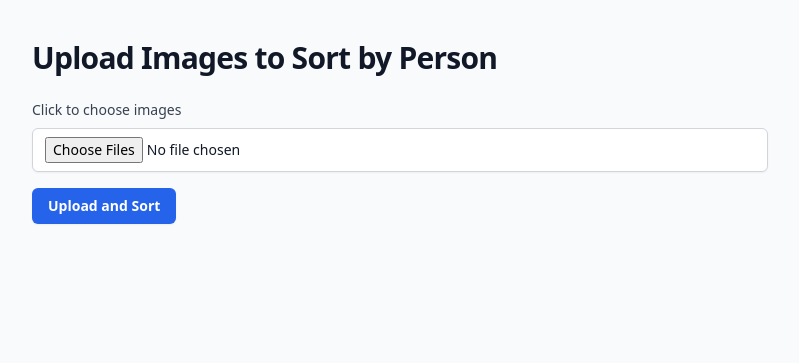
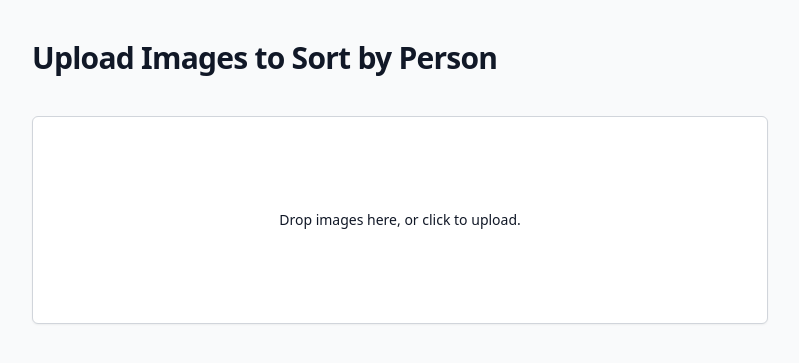
Before and after one commit to vatpham/face-sorter, a Flask app: page / in a window 1280 px wide. Shown: the top 363 px of the page, without its empty margins (240-1039 px from the left). Run offline with Flask 3, Linux system fonts and the light colour scheme; some libraries are stand-ins or nearby versions.

Commit message:
Add drag-and-drop support for local image uploads

```diff
--- a/app/static/js/main.js
+++ b/app/static/js/main.js
@@ -2,13 +2,32 @@ const fileInput = document.getElementById('fileinput');
 const preview = document.getElementById('preview');
 const uploadForm = document.getElementById('uploadForm');
 const loadingOverlay = document.getElementById('loadingOverlay');
+const dropZone = document.getElementById('drop-zone');
+const submitBtn = document.getElementById('submitBtn');
+const clearBtn = document.getElementById('clearBtn');
 
 preview.innerHTML = '';
 
-fileInput.addEventListener('change', () => {
-    preview.innerHTML = ''; // clear previous thumbnails
+function handleFiles(files) {
+    if (!files || files.length === 0) {
+        clearBtn.classList.add('hidden');
+        submitBtn.classList.add('hidden');
+        preview.innerHTML = '';
+        fileInput.value = '';
+        return;
+    }
+
+    // filter image files
+    const imageFiles = Array.from(files).filter(file => file.type.startsWith('image/'));
+    if (imageFiles.length === 0) return;
+
+    const dataTransfer = new DataTransfer();
+    imageFiles.forEach(file => dataTransfer.items.add(file));
+    fileInput.files = dataTransfer.files;
+
+    // update preview
+    preview.innerHTML = '';
     Array.from(fileInput.files).forEach(file => {
-        if (file.type.startsWith('image/')) {
         const reader = new FileReader();
         reader.onload = e => {
             const img = document.createElement('img');
@@ -17,23 +36,62 @@ fileInput.addEventListener('change', () => {
             preview.appendChild(img);
         };
         reader.readAsDataURL(file);
-        }
-    });
     });
 
-window.addEventListener('pageshow', function (event) {
-    if (event.persisted) {
-        window.location.reload();
+    clearBtn.classList.remove('hidden');
+    submitBtn.classList.remove('hidden');
+}
+
+fileInput.addEventListener('change', (e) => handleFiles(e.target.files));
+
+function dropHandler(e) {
+    e.preventDefault();
+    dropZone.classList.remove('border-4', 'border-blue-600');
+    handleFiles(e.dataTransfer.files);
+}
+dropZone.addEventListener('drop', dropHandler);
+
+// cursor effect
+dropZone.addEventListener('dragover', (e) => {
+    const fileItems = [...e.dataTransfer.items].filter(item => item.kind === 'file');
+    if (fileItems.length > 0) {
+        e.preventDefault(); // allow drop
+        e.dataTransfer.dropEffect = fileItems.some(item => item.type.startsWith('image/')) ? 'copy' : 'none';
     }
 });
 
-uploadForm.addEventListener('submit', (e) => {
+// border on dragenter and dragleave
+dropZone.addEventListener('dragenter', () => {
+    dropZone.classList.add('border-4', 'border-blue-600');
+});
+dropZone.addEventListener('dragleave', () => {
+    dropZone.classList.remove('border-4', 'border-blue-600');
+});
+dropZone.addEventListener('drop', () => {
+    dropZone.classList.remove('border-4', 'border-blue-600');
+});
+
+// prevent default drop/open behavior on window
+window.addEventListener('dragover', (e) => {
+    const fileItems = [...e.dataTransfer.items].filter(item => item.kind === 'file');
+    if (fileItems.length > 0) e.preventDefault();
+});
+window.addEventListener('drop', (e) => {
+    const fileItems = [...e.dataTransfer.items].filter(item => item.kind === 'file');
+    if (fileItems.length > 0) e.preventDefault();
+});
+
+// show loading overlay on form submit
+uploadForm.addEventListener('submit', () => {
     const files = Array.from(fileInput.files || []);
     if (files.length === 0) return;
     loadingOverlay.classList.remove('hidden');
 });
-window.addEventListener('pageshow', (event) => {
-    if (event.persisted) {
-        loadingOverlay.classList.add('hidden');
-    }
+
+clearBtn.addEventListener('click', () => {
+    fileInput.value = '';   // clear file input
+    preview.innerHTML = ''; // clear preview
+    dropZone.classList.remove('border-4', 'border-blue-600'); // reset drag highlight
+    clearBtn.classList.add('hidden'); // hide clear button if no files
+    submitBtn.classList.add('hidden'); // hide submit button if no files
 });
--- a/app/templates/index.html
+++ b/app/templates/index.html
@@ -15,16 +15,24 @@
 
         <form id="uploadForm" method="post" enctype="multipart/form-data" class="mt-6 space-y-4">
             <div>
-                <label for="fileinput" class="block text-sm font-medium text-gray-700 dark:text-gray-400">Click to
-                    choose images</label>
-                <input id="fileinput" type="file" name="file" accept=".jpg,.jpeg,.png,image/*" required multiple
-                    class="mt-2 block w-full rounded-md border border-gray-300 bg-white dark:bg-neutral-800 px-3 py-2 text-sm shadow-sm focus:border-blue-600 focus:outline-none focus:ring-1 focus:ring-blue-600" />
+                <label id="drop-zone" class="flex items-center justify-center text-center cursor-pointer hover:border-blue-600 hover:border-2 w-full h-52 mt-10 rounded-md border border-gray-300 bg-white dark:bg-neutral-800 shadow-sm
+                        font-medium text-sm transition-all duration-150">
+                    Drop images here, or click to upload.
+                    <input id="fileinput" type="file" name="file" accept="image/*" required multiple class="hidden" />
+                </label>
             </div>
 
-            <button type="submit"
-                class="inline-flex items-center rounded-md bg-blue-600 px-4 py-2 text-sm font-semibold text-white shadow-sm hover:bg-blue-700 focus:outline-none focus:ring-2 focus:ring-blue-600 focus:ring-offset-2">
-                Upload and Sort
-            </button>
+            <div class="flex gap-2 mt-2">
+                <button type="submit" id="submitBtn"
+                    class="hidden inline-flex items-center rounded-md bg-blue-600 px-6 py-2 text-sm font-semibold text-white shadow-sm hover:bg-blue-700 transition-colors duration-200">
+                    Upload and Sort
+                </button>
+
+                <button type="button" id="clearBtn"
+                    class="hidden inline-flex items-center rounded-md border-2 border-red-800 px-6 py-2 text-sm font-semibold text-red-600 shadow-sm hover:bg-red-800 hover:text-white transition-colors duration-200">
+                    Clear
+                </button>
+            </div>
 
             <div id="preview" class="mt-4 flex flex-wrap gap-2"></div>
 
@@ -42,16 +50,17 @@
         {% endwith %}
 
         <div id="loadingOverlay" class="fixed p-5 inset-0 z-50 hidden bg-black/40 backdrop-blur-sm">
-            <div class="flex h-full w-full items-center justify-center">
-                <div class="w-full max-w-sm rounded-lg bg-white p-5 shadow">
-                    <h2 class="text-sm font-semibold text-gray-900">Processing images…</h2>
-                    <p class="text-xs text-gray-500">This may take a moment</p>
+            <div class="flex h-full w-full items-center justify-center ">
+                <div
+                    class="w-full max-w-sm rounded-lg bg-gray-50 text-gray-900 dark:bg-neutral-900 dark:text-gray-200 p-5 shadow">
+                    <h2 class="text-sm font-semibold">Processing images…</h2>
+                    <p class="text-xs text-gray-500 dark:text-gray-200">This may take a moment</p>
                     <div class="mt-4 relative h-2 w-full overflow-hidden rounded bg-gray-200">
                         <div class="absolute top-0 h-2 rounded bg-blue-600"
                             style="animation: indeterminate 1.4s infinite;">
                         </div>
                     </div>
-                    <p class="mt-3 text-xs text-gray-600">Uploading and sorting faces…</p>
+                    <p class="mt-3 text-xs text-gray-600 dark:text-gray-200">Uploading and sorting faces…</p>
                 </div>
             </div>
         </div>
```
Also changed, not shown: app/static/js/results.js (+17 -0 lines), app/templates/error.html (+4 -3 lines), app/templates/results.html (+18 -12 lines). Lines whose indentation alone changed are shown as unchanged.
